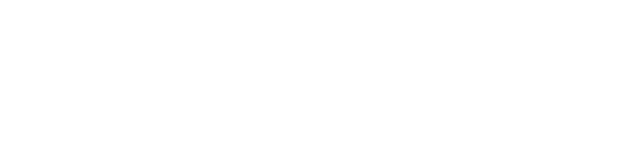
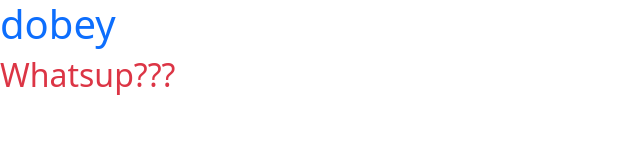
Before and after one commit to Shashank6717/knowingit, a plain HTML site: page index.html in a window 1280 px wide. Shown: the whole page, without its empty margins (0-640 px from the left). Drawn offline with nearby package versions, Linux system fonts and the light colour scheme.

Commit message:
main lo commit

```diff
--- a/index.html
+++ b/index.html
@@ -1,11 +1,14 @@
 <!DOCTYPE html>
 <html lang="en">
-<head>
-    <meta charset="UTF-8">
-    <meta name="viewport" content="width=device-width, initial-scale=1.0">
+  <head>
+    <meta charset="UTF-8" />
+    <meta name="viewport" content="width=device-width, initial-scale=1.0" />
     <title>Document</title>
-</head>
-<body>
-
-</body>
+    <link href="https://cdn.jsdelivr.net/npm/bootstrap@5.3.0/dist/css/bootstrap.min.css" rel="stylesheet">
+  </head>
+  </head>
+  <body>
+    <h1 class="text-primary">dobey</h1>
+    <h2 class="text-danger">Whatsup???</h2>
+  </body>
 </html>
```
